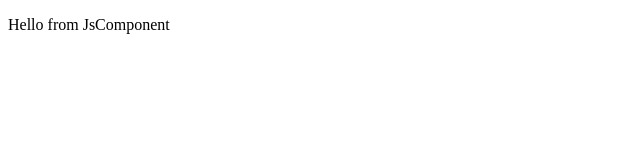
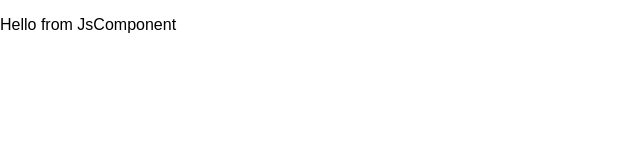
Before and after one commit to FormulaMonks/fe-exercise, a React app: page / in a window 1280 px wide. Shown: the top 160 px of the page, without its empty margins (0-640 px from the left). Built offline with nearby package versions, Linux system fonts and the light colour scheme.

Commit message:
tooling: add css loaders

```diff
--- a/package.json
+++ b/package.json
@@ -18,12 +18,14 @@
     "@types/react-dom": "^17.0.1",
     "babel-loader": "^8.2.2",
     "copy-webpack-plugin": "^7.0.0",
+    "css-loader": "^5.1.1",
     "eslint": "^7.21.0",
     "prettier": "^2.2.1",
     "react": "^17.0.1",
     "react-dom": "^17.0.1",
     "react-jss": "^10.5.1",
     "react-refresh": "^0.9.0",
+    "style-loader": "^2.0.0",
     "typescript": "^4.2.2",
     "webpack": "^5.24.2",
     "webpack-cli": "^4.5.0"
--- /dev/null
+++ b/src/App/global.css
@@ -0,0 +1,12 @@
+html {
+  margin: 0;
+  padding: 0;
+}
+body {
+  background: white;
+  color: black;
+  font-family: sans-serif;
+  padding: 0;
+  margin: 0;
+  min-height: 100vh;
+}
--- a/src/App/index.tsx
+++ b/src/App/index.tsx
@@ -1,4 +1,5 @@
 import { JsComponent } from "../JsComponent";
+import "./global.css";
 
 export function App() {
   return (
--- a/webpack.config.js
+++ b/webpack.config.js
@@ -32,6 +32,10 @@ module.exports = {
           },
         },
       },
+      {
+        test: /\.css$/,
+        use: [{ loader: "style-loader" }, { loader: "css-loader" }],
+      },
     ],
   },
   output: {
```
Also changed, not shown: 1 other file (tests, documents, lock files or other folders).
